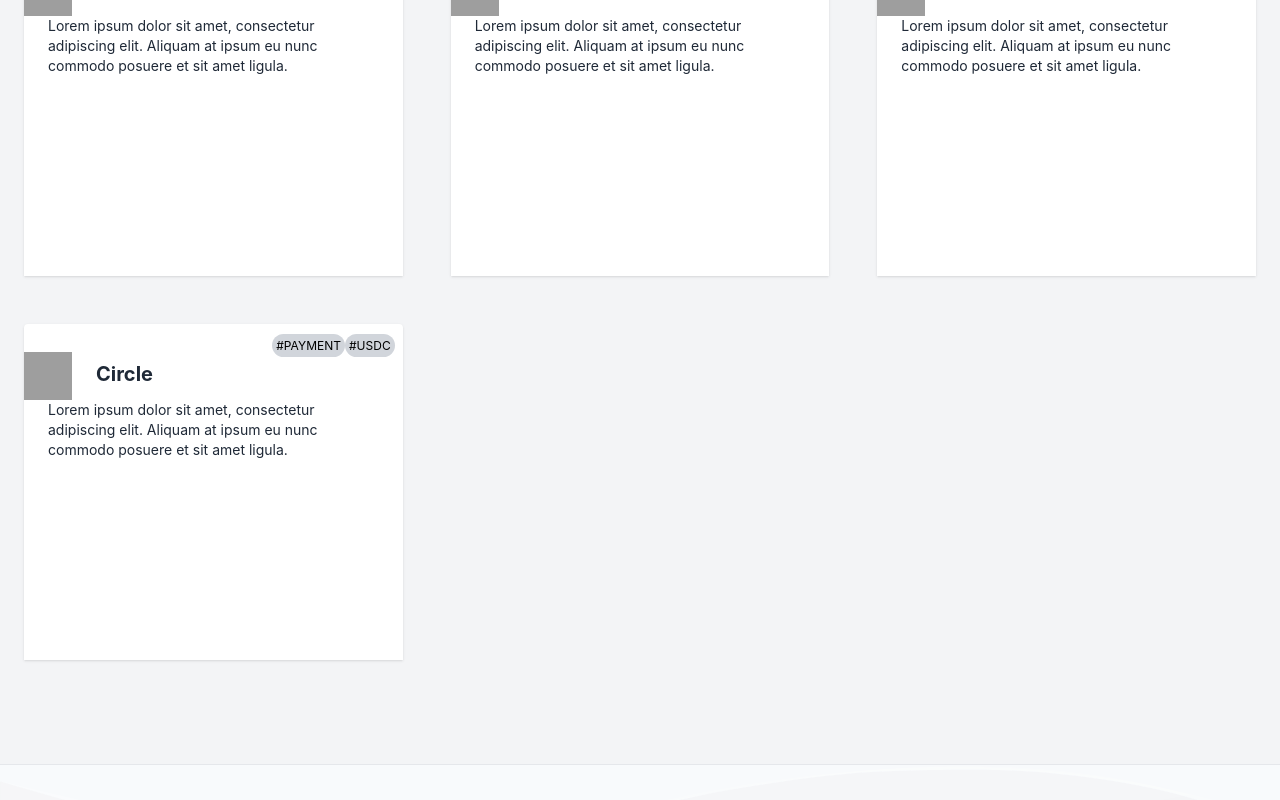
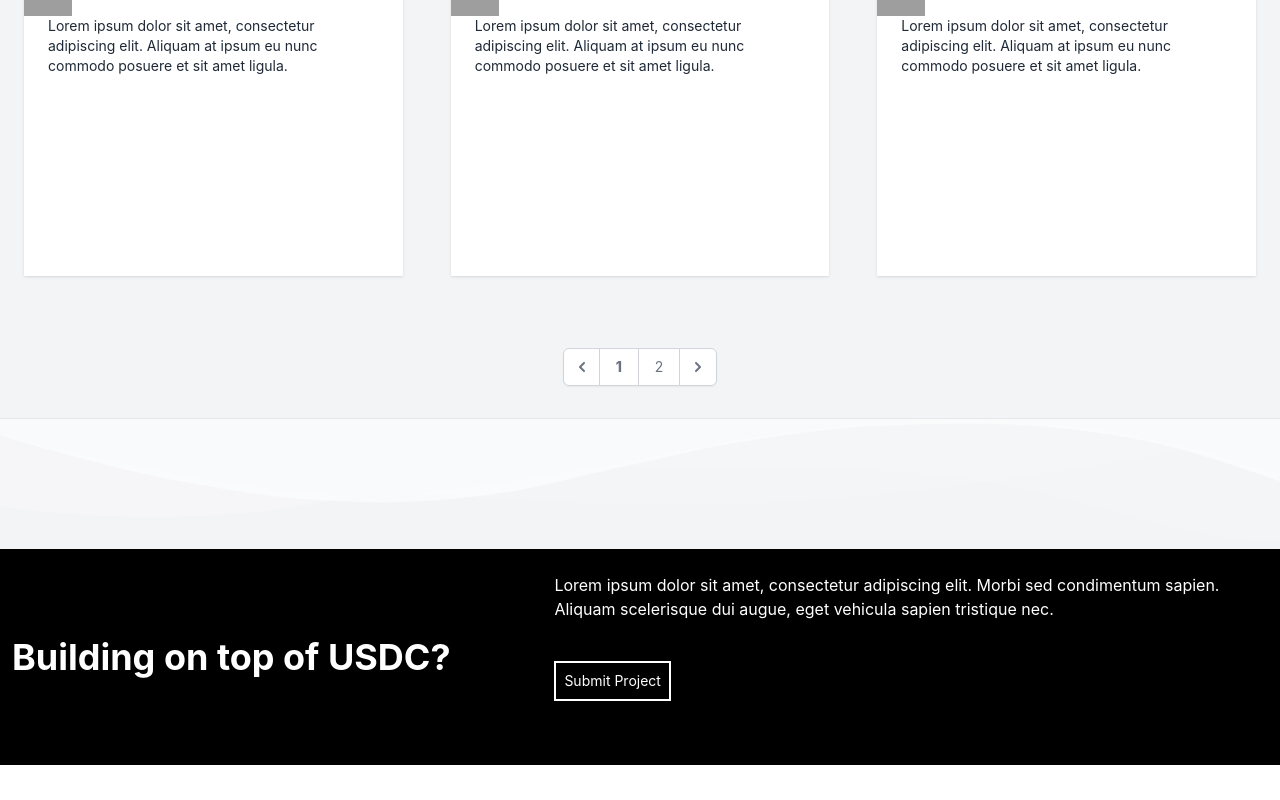
Before and after one commit to steve8circle/usdc-catalog-website, a React (Create React App) app: page / in a window 1280 px wide. Shown: the part 608-1408 px from the top of the page. After the commit the page ends 1373 px from the top, so only its background shows below. Built offline with nearby package versions, Linux system fonts and the light colour scheme; grey boxes are pictures that could not be loaded.

Commit message:
add pagination

```diff
--- a/src/App.js
+++ b/src/App.js
@@ -3,7 +3,8 @@
 import UsecaseCard from "./UsecaseCard";
 import UsecaseDetail from "./UsecaseDetail";
 import { HashRouter as Router, Route, Routes } from "react-router-dom";
-import { useState } from "react";
+import { useState, useMemo } from "react";
+import Paginator from './Paginator';
 
 const usecases = [
   {
@@ -43,19 +44,23 @@
 }
 
 function App() {
+  const PageSize = 3;
   let [searchTerm, setSearchTerm] = useState("");
   let [filteredUsecases, setFilteredUsecases] = useState(usecases)
+  const [currentPage, setCurrentPage] = useState(1);
 
-  const searchTermChanged = (term) => {
+  const currentPageUsecases = useMemo(() => {
+    const start = (currentPage - 1) * PageSize;
+    return filteredUsecases.slice(start, start + PageSize);
+  }, [currentPage, searchTerm]);
+
+  const search = (term) => {
     setSearchTerm(term);
-    if (term === '') {
+    if (term == '') {
       setFilteredUsecases(usecases);
+      setCurrentPage(1);
       return;
     }
-    search(term);
-  }
-
-  const search = (term) => {
     console.log("search " + term);
     term = term.toLowerCase();
     let filtered = usecases.filter(uc => {
@@ -63,6 +68,7 @@
         || uc.description.toLowerCase().indexOf(term) >= 0;
     })
     setFilteredUsecases(filtered);
+    setCurrentPage(1);
   }
   const debouncedSearchTermChanged = debounce(search);
 
@@ -134,7 +140,7 @@
                     <div class="h-1 mx-auto gradient w-64 opacity-25 my-0 py-0 rounded-t"></div>
                   </div>
 
-                  {filteredUsecases.map((usecase) => (
+                  {currentPageUsecases.map((usecase) => (
                     <div key={usecase.name} class="md:w-1/3 ">
                       <UsecaseCard
                         class="md:w-1/3"
@@ -144,6 +150,14 @@
                       />
                     </div>
                   ))}
+                </div>
+                <div class="container mx-auto flex justify-center">
+                  <Paginator
+                    totalSize={filteredUsecases.length}
+                    pageSize={PageSize}
+                    currentPage={currentPage}
+                    onPageChange={page => setCurrentPage(page)}
+                  />
                 </div>
               </section>
             }
--- /dev/null
+++ b/src/Paginator.js
@@ -0,0 +1,63 @@
+import React from "react";
+import { usePagination, DOTS } from "./usePagination";
+
+export default ({totalSize, pageSize, siblingPages, currentPage, onPageChange}) => {
+  const paginationRange = usePagination({ totalSize, pageSize,  siblingPages, currentPage});
+
+  if (currentPage === 0 || paginationRange.length < 2) {
+    return null;
+  }
+  const totalPages = Math.ceil(totalSize / pageSize);
+  const onNext = () => onPageChange(currentPage + 1 > totalPages ? totalPages :  currentPage + 1);
+  const onPrevious = () => onPageChange(currentPage === 1 ? 1 : currentPage -1);
+
+  return (
+    <ul class="inline-flex rounded-md shadow-sm -space-x-px hover:cursor-pointer">
+      <li onClick={onPrevious}
+        class="p-2 rounded-l-md border border-gray-300 bg-white text-gray-500 hover:bg-gray-50">
+        <svg class="h-5 w-5" xmlns="http://www.w3.org/2000/svg"
+          viewBox="0 0 20 20" fill="currentColor" aria-hidden="true">
+          <path fill-rule="evenodd"
+            d="M12.707 5.293a1 1 0 010 1.414L9.414 10l3.293 3.293a1 1 0 01-1.414 1.414l-4-4a1 1 0 010-1.414l4-4a1 1 0 011.414 0z"
+            clip-rule="evenodd"
+          />
+        </svg>
+      </li>
+      <li>
+      </li>
+      {paginationRange.map((pageNumber, index) => {
+        if (pageNumber === DOTS) {
+          return (
+            <span class="px-4 py-2 border border-gray-300 bg-white text-sm font-medium text-gray-700">
+              {" "}...{" "}
+            </span>
+          );
+        }
+        if (currentPage === index + 1) {
+          return (
+            <li class="px-4 py-2 border border-gray-300 bg-white text-sm font-extrabold text-gray-500 hover:bg-gray-50">
+              {pageNumber}
+            </li>
+          )
+        }
+
+        return (
+          <li onClick={() => onPageChange(pageNumber)}
+            class="px-4 py-2  border border-gray-300 bg-white text-sm font-normal text-gray-500 hover:bg-gray-50">
+            {pageNumber}
+          </li>
+        );
+      })}
+      <li onClick={onNext}
+        class="px-2 py-2 rounded-r-md border border-gray-300 bg-white text-gray-500 hover:bg-gray-50">
+        <svg class="h-5 w-5" xmlns="http://www.w3.org/2000/svg"
+          viewBox="0 0 20 20" fill="currentColor" aria-hidden="true">
+          <path fill-rule="evenodd"
+            d="M7.293 14.707a1 1 0 010-1.414L10.586 10 7.293 6.707a1 1 0 011.414-1.414l4 4a1 1 0 010 1.414l-4 4a1 1 0 01-1.414 0z"
+            clip-rule="evenodd"
+          />
+        </svg>
+      </li>
+    </ul>
+  );
+};
--- /dev/null
+++ b/src/usePagination.js
@@ -0,0 +1,37 @@
+import { useMemo } from 'react';
+
+export const DOTS = '...';
+
+const range = (start, end) => Array(end - start + 1).fill().map((_, idx) => start + idx)
+
+export const usePagination = ({ totalSize, pageSize, siblingPages = 1, currentPage}) => {
+  return useMemo(() => {
+    let totalPages = Math.ceil(totalSize / pageSize);
+
+    // return all numbers when no dots needed
+    if (totalPages <= siblingPages + 5) {
+      return range(1, totalPages);
+    }
+
+    let leftSiblingIndex = Math.max(currentPage - siblingPages, 1);
+    let rightSiblingIndex = Math.min(currentPage + siblingPages, totalPages);
+
+    let showLeftDots = leftSiblingIndex > 2;
+    let showRightDots = rightSiblingIndex < totalPages - 2;
+
+    if (!showLeftDots && showRightDots) {
+      let leftItemCount = 3 + 2 * siblingPages;
+      return [...range(1, leftItemCount), DOTS, totalPages];
+    }
+
+    if (showLeftDots && !showRightDots) {
+      let rightItemCount = 3 + 2 * siblingPages;
+      return [1, DOTS, ...range(totalPages - rightItemCount + 1, totalPages)];
+    }
+
+    if (showLeftDots && showRightDots) {
+      let middleRange = range(leftSiblingIndex, rightSiblingIndex);
+      return [1, DOTS, ...middleRange, DOTS, totalPages];
+    }
+  }, [totalSize, pageSize, siblingPages, currentPage]);
+};
```
